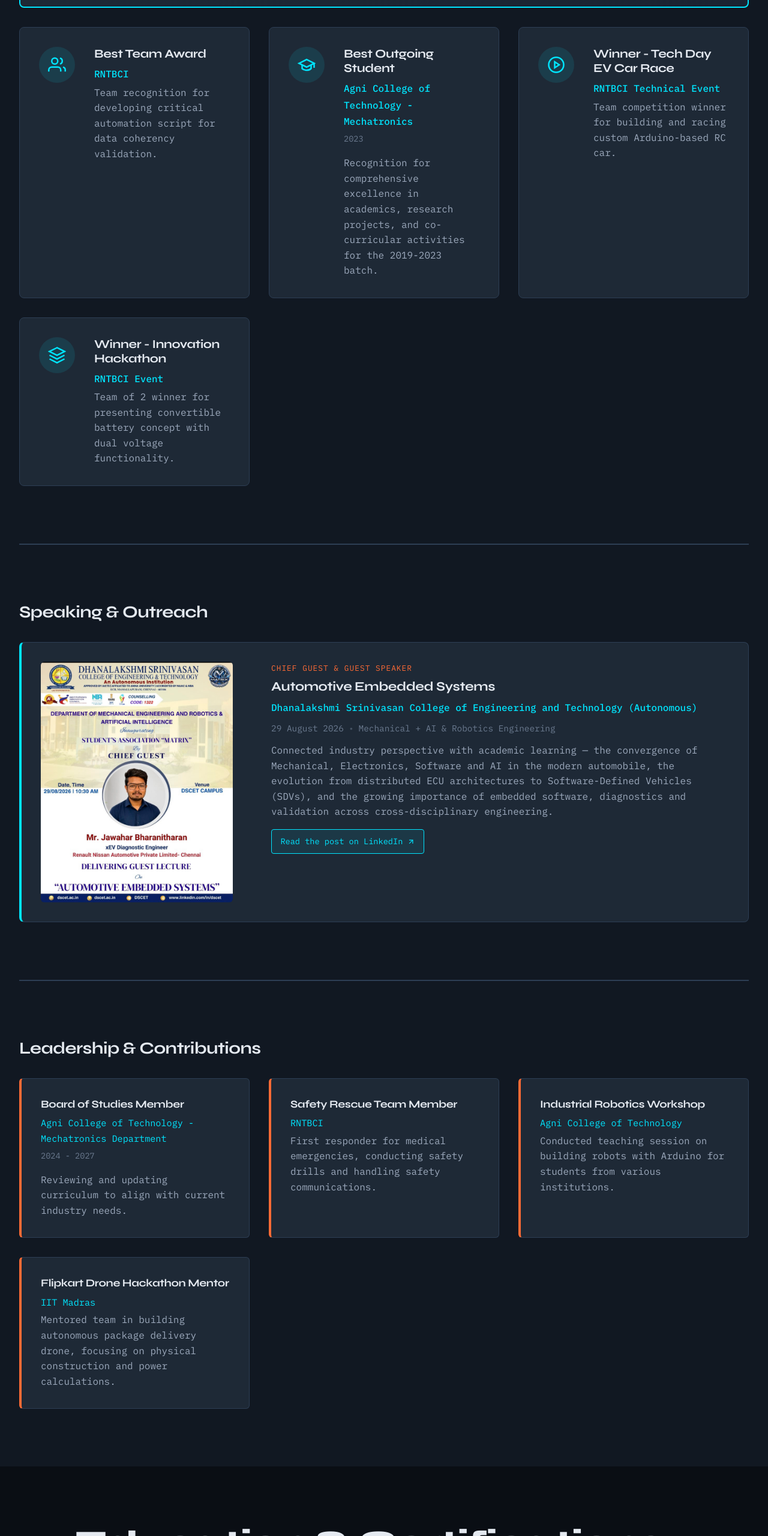
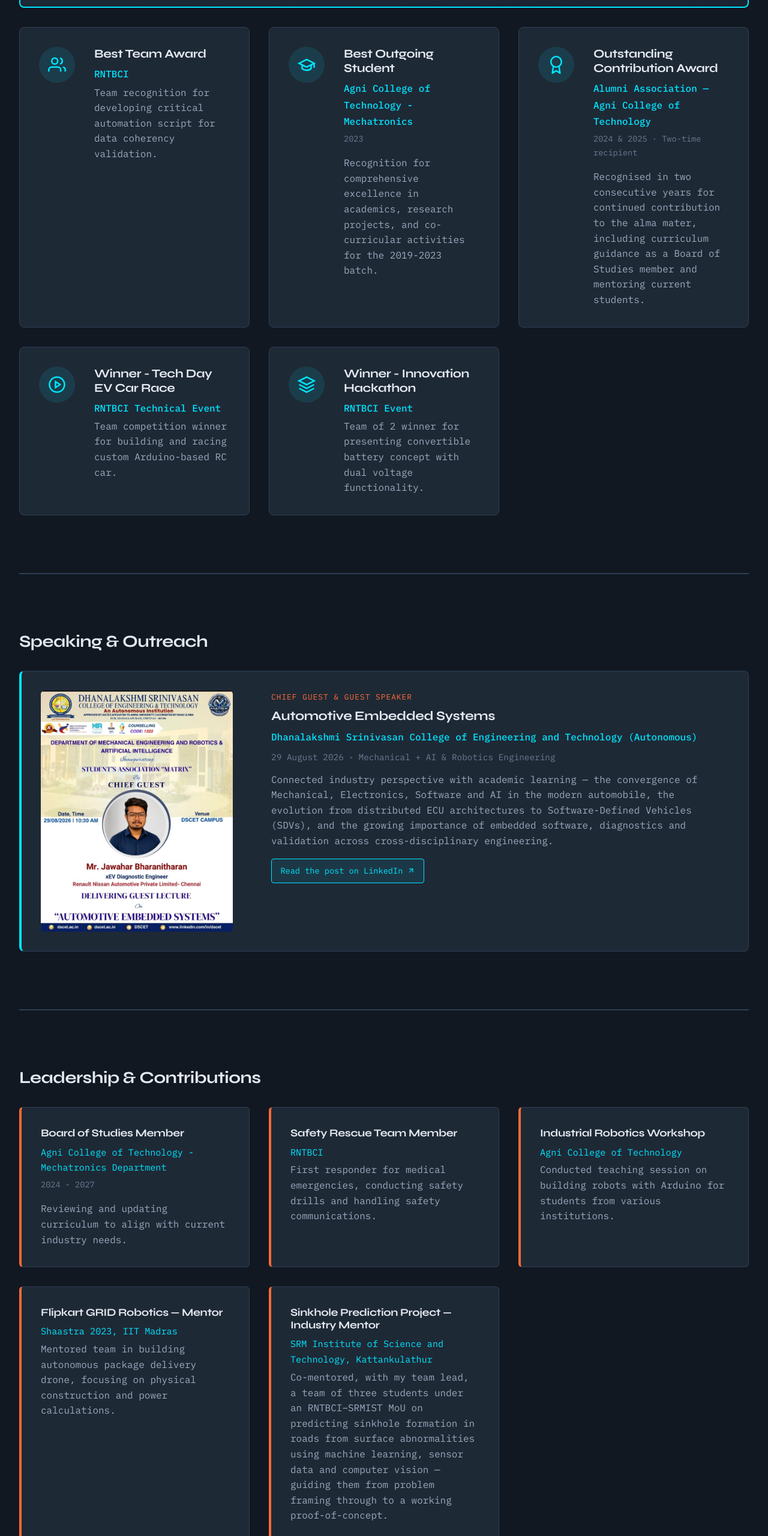
Before and after one commit to JAWAHAR-Eng/JAWAHAR-Eng.github.io, a plain HTML site: page index.html in a window 1280 px wide. Shown: the part 6540-9100 px from the top of the page at 60% size. Drawn offline with Linux system fonts and the light colour scheme.

Commit message:
Add files via upload

```diff
--- a/index.html
+++ b/index.html
@@ -523,6 +523,24 @@
                 <div class="award-card">
                     <div class="award-icon">
                         <svg viewBox="0 0 24 24" fill="none" stroke="currentColor" stroke-width="2">
+                            <circle cx="12" cy="8" r="7"></circle>
+                            <polyline points="8.21 13.89 7 23 12 20 17 23 15.79 13.88"></polyline>
+                        </svg>
+                    </div>
+                    <div class="award-content">
+                        <h3 class="award-title">Outstanding Contribution Award</h3>
+                        <p class="award-org">Alumni Association &mdash; Agni College of Technology</p>
+                        <p class="award-date">2024 &amp; 2025 &middot; Two-time recipient</p>
+                        <p class="award-desc">
+                            Recognised in two consecutive years for continued contribution to the alma mater,
+                            including curriculum guidance as a Board of Studies member and mentoring current students.
+                        </p>
+                    </div>
+                </div>
+
+                <div class="award-card">
+                    <div class="award-icon">
+                        <svg viewBox="0 0 24 24" fill="none" stroke="currentColor" stroke-width="2">
                             <circle cx="12" cy="12" r="10"></circle>
                             <polygon points="10 8 16 12 10 16 10 8"></polygon>
                         </svg>
@@ -615,10 +633,21 @@
                         </p>
                     </div>
                     <div class="leadership-item">
-                        <h4>Flipkart Drone Hackathon Mentor</h4>
-                        <p class="leadership-org">IIT Madras</p>
+                        <h4>Flipkart GRID Robotics &mdash; Mentor</h4>
+                        <p class="leadership-org">Shaastra 2023, IIT Madras</p>
                         <p class="leadership-desc">
                             Mentored team in building autonomous package delivery drone, focusing on physical construction and power calculations.
+                        </p>
+                    </div>
+                    <div class="leadership-item">
+                        <h4>Sinkhole Prediction Project &mdash; Industry Mentor</h4>
+                        <p class="leadership-org">SRM Institute of Science and Technology, Kattankulathur</p>
+                        <p class="leadership-desc">
+                            Co-mentored, with my team lead, a team of three students under an
+                            RNTBCI&ndash;SRMIST MoU on predicting sinkhole formation in roads from
+                            surface abnormalities using machine learning, sensor data and computer
+                            vision &mdash; guiding them from problem framing through to a working
+                            proof-of-concept.
                         </p>
                     </div>
                 </div>
```
